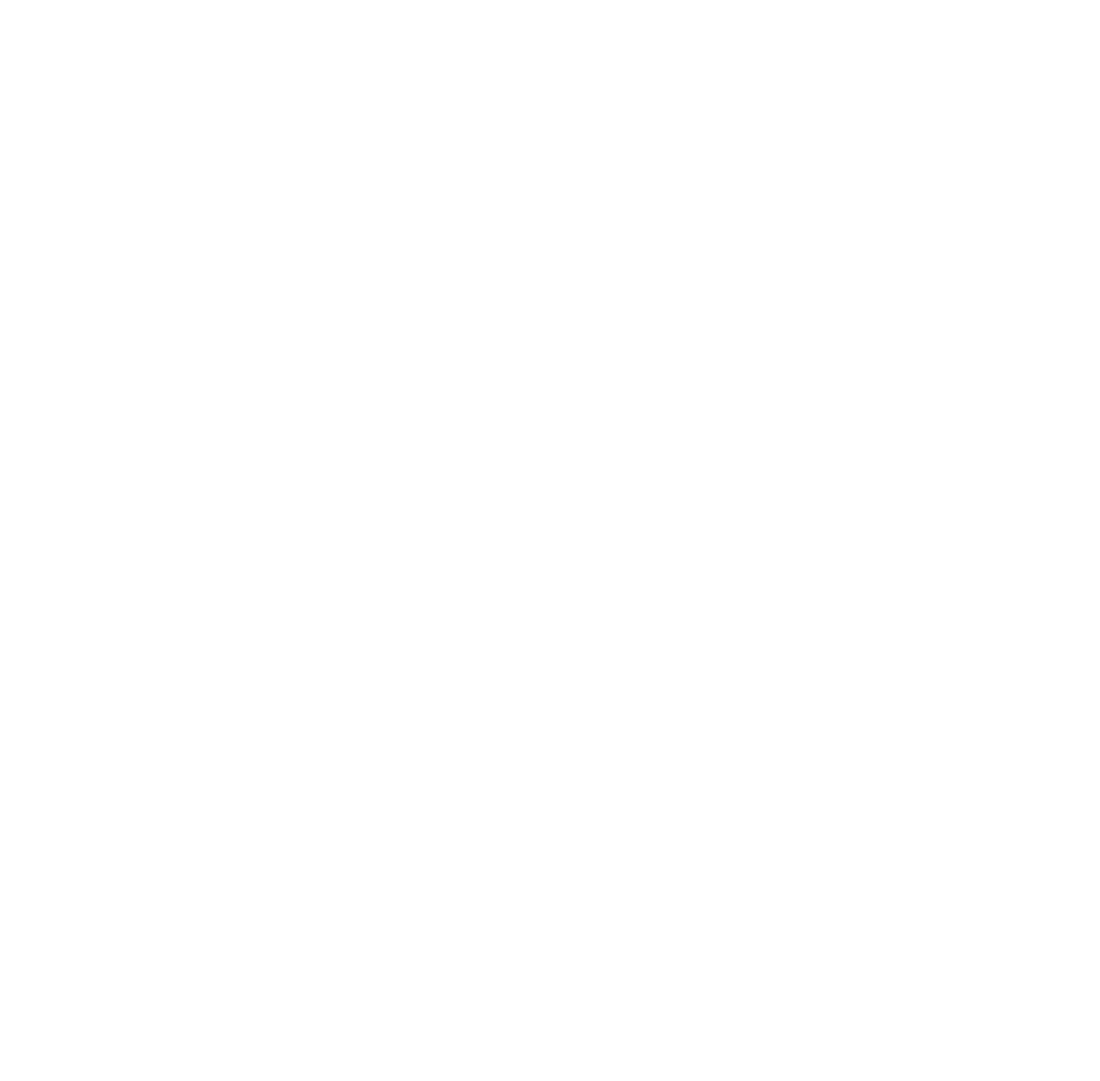
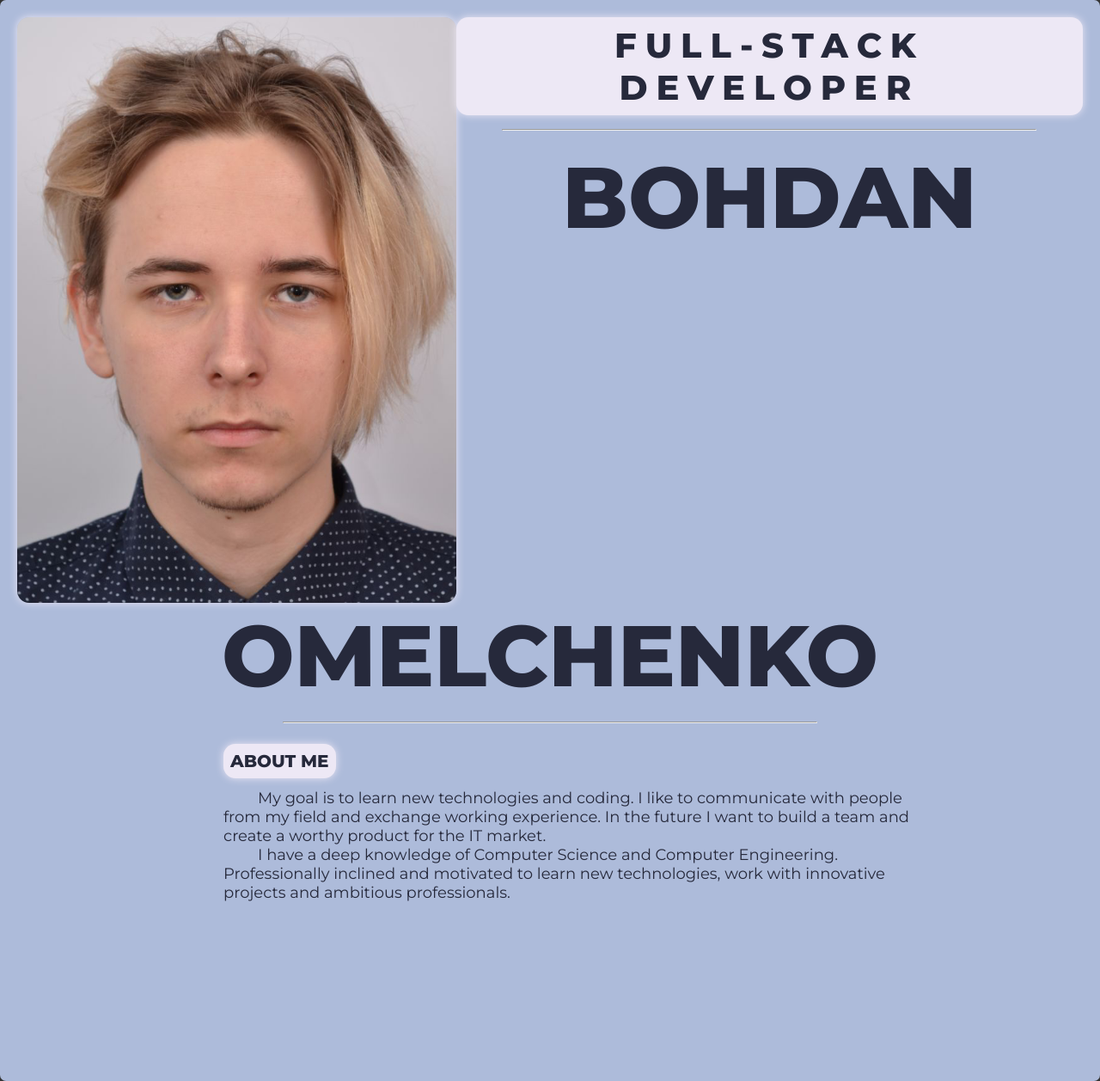
Before and after one commit to raksxv/rsschool-cv, a plain HTML site: page index.html in a window 1280 px wide. Shown: the whole page at 86% size. Before the commit the page ends 800 px from the top, so only its background shows below. Drawn offline with Linux system fonts and the light colour scheme.

Commit message:
feat: add 'Bio' section

```diff
--- a/index.html
+++ b/index.html
@@ -4,11 +4,61 @@
 <head>
     <meta charset="UTF-8">
     <meta name="viewport" content="width=device-width, initial-scale=1.0">
-    <title>CV</title>
+    <link rel="stylesheet" href="style.css">
+    <link rel="icon" href="assets/img/favicon.ico">
+    <link rel="preconnect" href="https://fonts.googleapis.com">
+    <link rel="preconnect" href="https://fonts.gstatic.com" crossorigin>
+    <link href="https://fonts.googleapis.com/css2?family=Montserrat:ital,wght@0,100..900;1,100..900&display=swap"
+        rel="stylesheet">
+    <title>cv</title>
 </head>
 
 <body>
-
+    <!--Container-->
+    <div class="container">
+        <!--Main-->
+        <main class="main-container">
+            <!--Bio section -->
+            <div class="bio-section">
+                <img class="bio-section-img" src="assets/img/profile_pic.png" alt="Profile photo">
+                <div class="bio-section-speciality-align">
+                    <div class="bio-section-speciality-border">
+                        <p class="bio-section-speciality-header">
+                            FULL-STACK DEVELOPER
+                        </p>
+                    </div>
+                </div>
+                <hr class="bio-section-separator">
+                <p class="bio-section-name">
+                    BOHDAN
+                    <br>
+                    OMELCHENKO
+                </p>
+                <hr class="bio-section-separator">
+                <div class="bio-section-about-align">
+                    <div class="bio-section-about-border">
+                        <p class="bio-section-about-header">
+                            ABOUT ME
+                        </p>
+                        <p class="bio-section-about-regular">
+                            My goal is to learn new technologies and coding.
+                            I like to communicate with people from my field and exchange working experience.
+                            In the future I want to build a team and create a worthy product for the IT market.
+                        </p>
+                        <p class="bio-section-about-regular">
+                            I have a deep knowledge of Computer Science and Computer Engineering.
+                            Professionally inclined and motivated to learn new technologies, work with innovative
+                            projects and ambitious professionals.
+                        </p>
+                    </div>
+                </div>
+            </div>
+        </main>
+        <header>
+        </header>
+        <footer>
+        </footer>
+    </div>
 </body>
 
 </html>
--- a/style.css
+++ b/style.css
@@ -0,0 +1,125 @@
+html {
+    scroll-behavior: smooth;
+}
+
+body {
+    display: flex;
+    flex-direction: column;
+    justify-content: space-between;
+    font-family: "Montserrat", sans-serif;
+    background-color: #333333;
+    margin: 0 auto;
+    padding: 0;
+}
+
+.main-container {
+    display: flex;
+    flex-direction: column;
+    margin: 0 auto;
+    padding: 20px;
+}
+
+.container {
+    display: flex;
+    max-width: 1440px;
+    flex-direction: column;
+    background: #ADBBDA;
+    margin: 0 auto;
+    box-sizing: border-box;
+    border-radius: 7px;
+}
+
+.bio-section {
+    margin-bottom: 180px;
+}
+
+.bio-section-img {
+    width: 41.2%;
+    height: auto;
+    float: left;
+    box-sizing: border-box;
+    border-radius: 14px;
+    box-shadow: 0 0 10px #EDE8F5;
+}
+
+.bio-section-speciality-align {
+    display: flex;
+    justify-content: center;
+    align-items: center;
+}
+
+.bio-section-speciality-border {
+    display: inline-block;
+    border: 0px, solid #EDE8F5;
+    border-radius: 14px;
+    box-shadow: 0 0 10px #EDE8F5;
+    padding: 8px;
+    background-color: #EDE8F5;
+}
+
+.bio-section-speciality-header {
+    color: #26293b;
+    font-size: 40px;
+    font-weight: 800;
+    float: center;
+    text-align: center;
+    margin: 0;
+    letter-spacing: 10px;
+}
+
+.bio-section-name {
+    color: #26293b;
+    font-size: 100px;
+    font-weight: 800;
+    float: center;
+    text-align: center;
+    margin: 0px;
+}
+
+.bio-section-separator {
+    margin-bottom: 16px;
+    margin-top: 16px;
+    width: 50%;
+}
+
+.bio-section-about-border {
+    text-align: left;
+    max-width: 800px;
+    border: 0px solid #EDE8F5;
+    display: inline-block;
+    border: 0px solid #EDE8F5;
+    border-radius: 14px;
+    box-shadow: 0 #EDE8F5;
+    padding: 8px;
+}
+
+.bio-section-about-header {
+    color: #26293b;
+    font-size: 20px;
+    font-weight: 800;
+    text-align: center;
+    margin-top: 0px;
+    margin-bottom: 12px;
+    display: inline-block;
+    border: 0px solid #EDE8F5;
+    border-radius: 14px;
+    box-shadow: 0 0 10px #EDE8F5;
+    padding: 8px;
+    background-color: #EDE8F5;
+}
+
+.bio-section-about-regular {
+    color: #26293b;
+    font-size: 18px;
+    font-weight: 400;
+    text-indent: 40px;
+    margin: 0px;
+}
+
+.bio-section-about-align {
+    display: flex;
+    justify-content: center;
+    align-items: center;
+    margin: 0px;
+    padding-left: 40px;
+}
```
